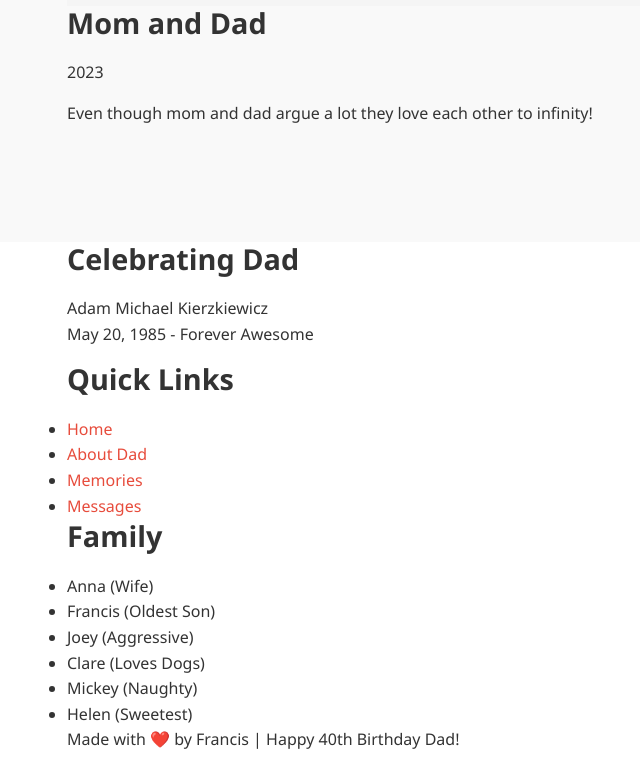
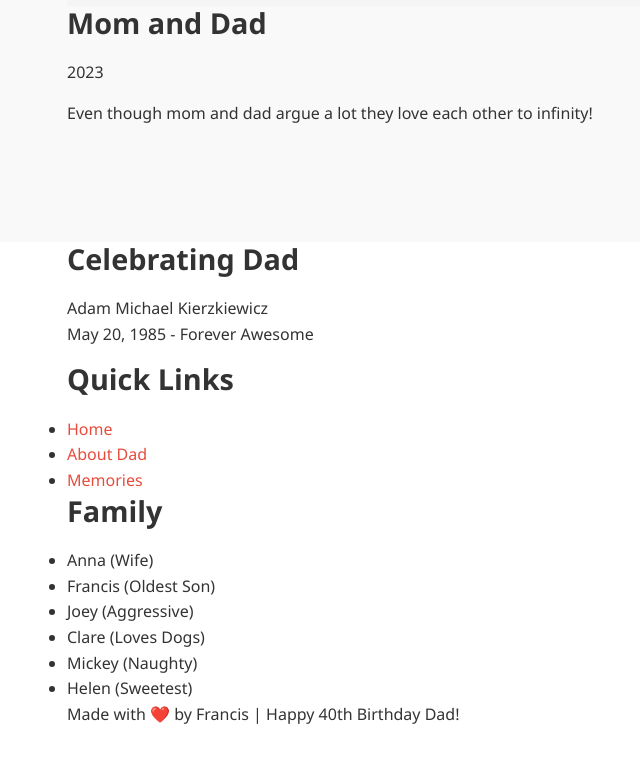
Before and after one commit to terk678/Dad-site, a plain HTML site: page index.html in a window 1280 px wide. Shown: the part 7904-8672 px from the top of the page, without its empty margins (12-652 px from the left). After the commit the page ends 8646 px from the top, so only its background shows below. Drawn offline with Linux system fonts and the light colour scheme.

Commit message:
Update index.html

```diff
--- a/index.html
+++ b/index.html
@@ -212,7 +212,6 @@
                         <li><a href="#home">Home</a></li>
                         <li><a href="#about">About Dad</a></li>
                         <li><a href="#memories">Memories</a></li>
-                        <li><a href="#messages">Messages</a></li>
                     </ul>
                 </div>
                 <div class="footer-section">
```
